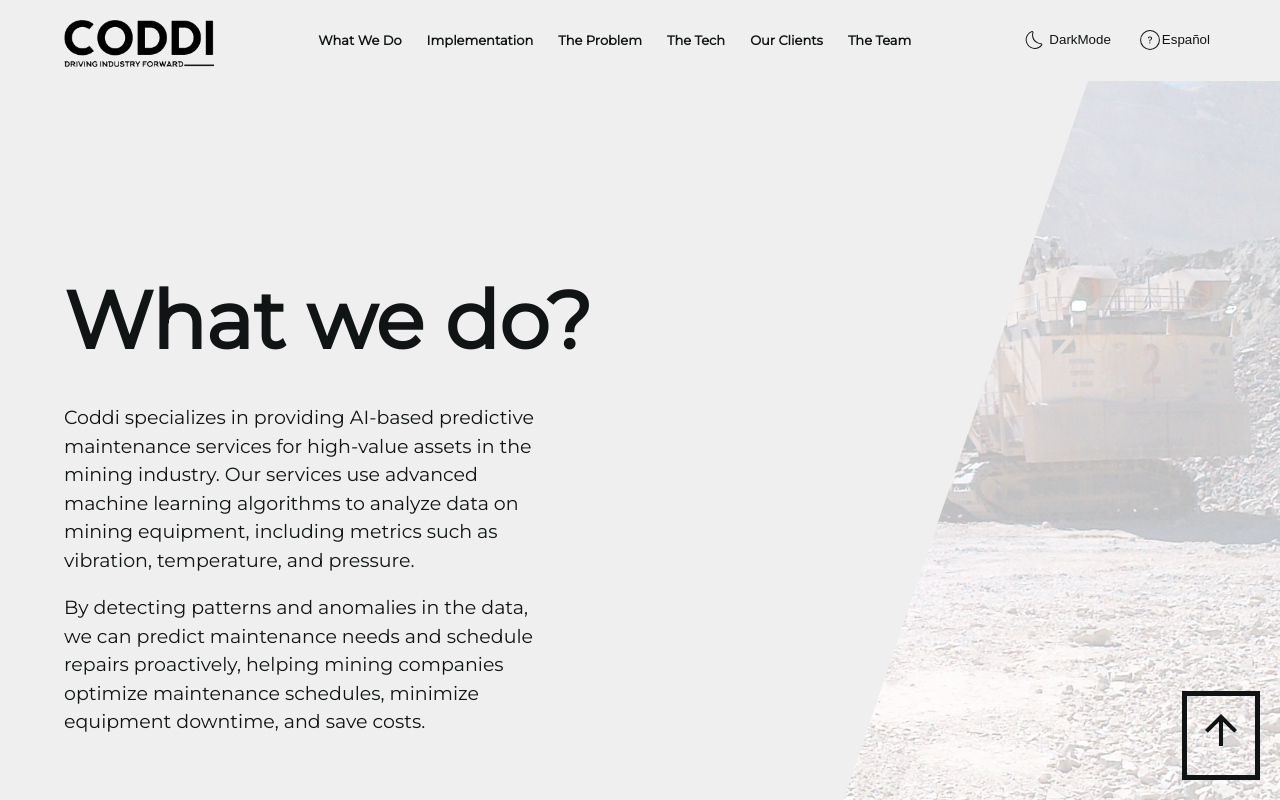
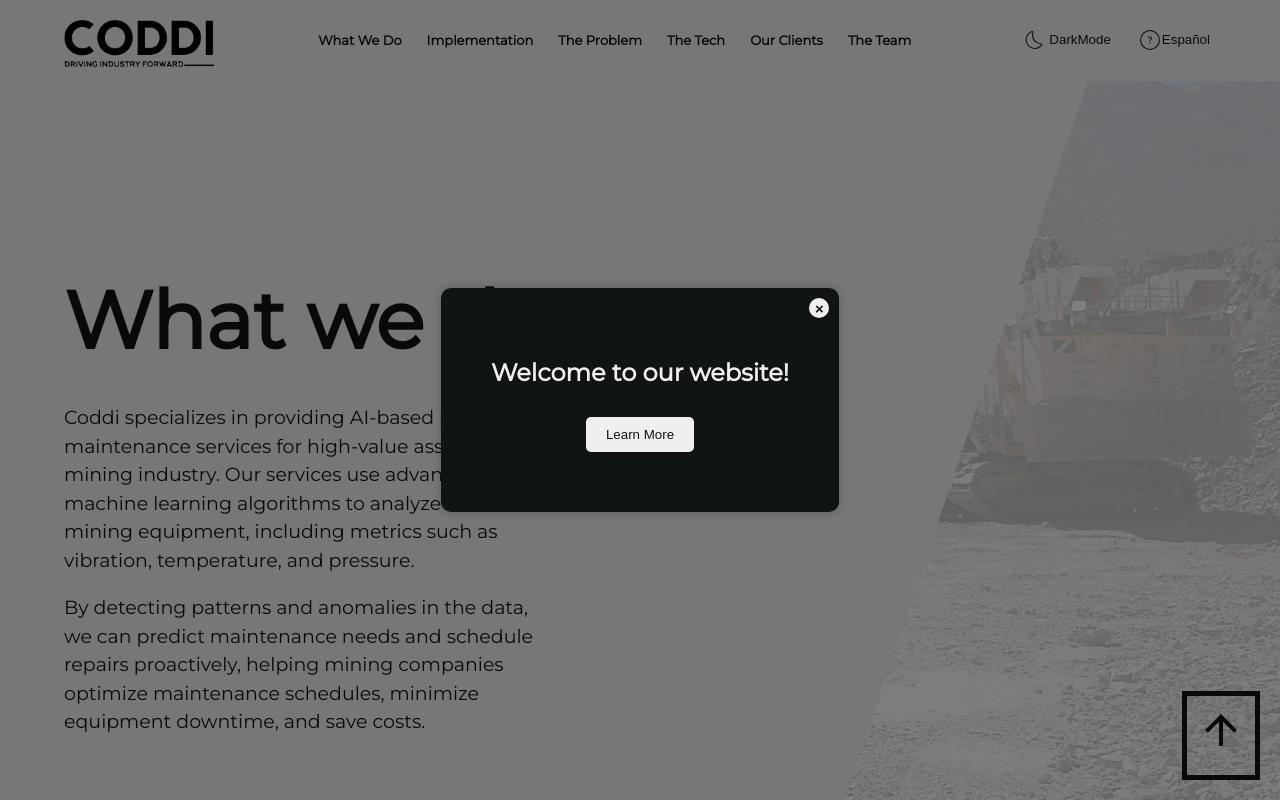
Before and after one commit to HexVanilla/Coddi-siteV2, a React (Create React App) app: page / in a window 1280 px wide. Shown: the top 800 px of the page. Built offline with nearby package versions, Linux system fonts and the light colour scheme.

Commit message:
version with popup

```diff
--- a/src/App.js
+++ b/src/App.js
@@ -8,6 +8,7 @@ import TheTeam from "./components/TheTeam";
 import Footer from "./components/Footer";
 import BackToTopButton from "./components/BackToTopButton";
 import OurClients from "./components/OurClients";
+import Popup from "./components/Popup";
 
 function App() {
   const [theme, setTheme] = useState("light");
@@ -29,6 +30,7 @@ function App() {
 
   return (
     <div className="App">
+      <Popup />
       <Navbar
         theme={theme}
         setTheme={setTheme}
--- /dev/null
+++ b/src/components/Popup.css
@@ -0,0 +1,66 @@
+/* src/components/Popup.css */
+
+.popup-overlay {
+  position: fixed;
+  top: 0;
+  left: 0;
+  right: 0;
+  bottom: 0;
+  background-color: rgba(0, 0, 0, 0.5);
+  display: flex;
+  justify-content: center;
+  align-items: center;
+  z-index: 9999;
+}
+
+.popup {
+  position: relative;
+  background-color: #111414;
+  color: #efefef;
+  padding: 50px;
+  border-radius: 10px;
+  box-shadow: 0 0 10px rgba(0, 0, 0, 0.25);
+  text-align: center;
+}
+
+.popup-close-btn {
+  position: absolute;
+  top: 10px;
+  right: 10px;
+  background-color: #efefef;
+  color: #111414;
+  border: none;
+  width: 20px;
+  height: 20px;
+  border-radius: 50%;
+  cursor: pointer;
+  text-align: center;
+  font-size: 15px;
+  font-weight: bold;
+}
+
+.popup-close-btn:hover {
+  background-color: #ffffff;
+}
+
+.popup-close-btn:focus {
+  outline: none;
+}
+
+.popup-cta-btn {
+  background-color: #efefef;
+  color: #111414;
+  border: none;
+  padding: 10px 20px;
+  border-radius: 5px;
+  cursor: pointer;
+  margin: 10px;
+}
+
+.popup-cta-btn:hover {
+  background-color: #ffffff;
+}
+
+.popup-cta-btn:focus {
+  outline: none;
+}
--- /dev/null
+++ b/src/components/Popup.jsx
@@ -0,0 +1,29 @@
+// src/components/Popup.js
+import React, { useState } from "react";
+import "./Popup.css";
+
+const Popup = () => {
+  const [showPopup, setShowPopup] = useState(true);
+
+  const handleClose = () => {
+    setShowPopup(false);
+  };
+
+  return (
+    <>
+      {showPopup && (
+        <div className="popup-overlay">
+          <div className="popup">
+            <button className="popup-close-btn" onClick={handleClose}>
+              &times;
+            </button>
+            <h2>Welcome to our website!</h2>
+            <button className="popup-cta-btn">Learn More</button>
+          </div>
+        </div>
+      )}
+    </>
+  );
+};
+
+export default Popup;
```
Also changed, not shown: src/img/OpenAI_Logo.svg.png (added).
